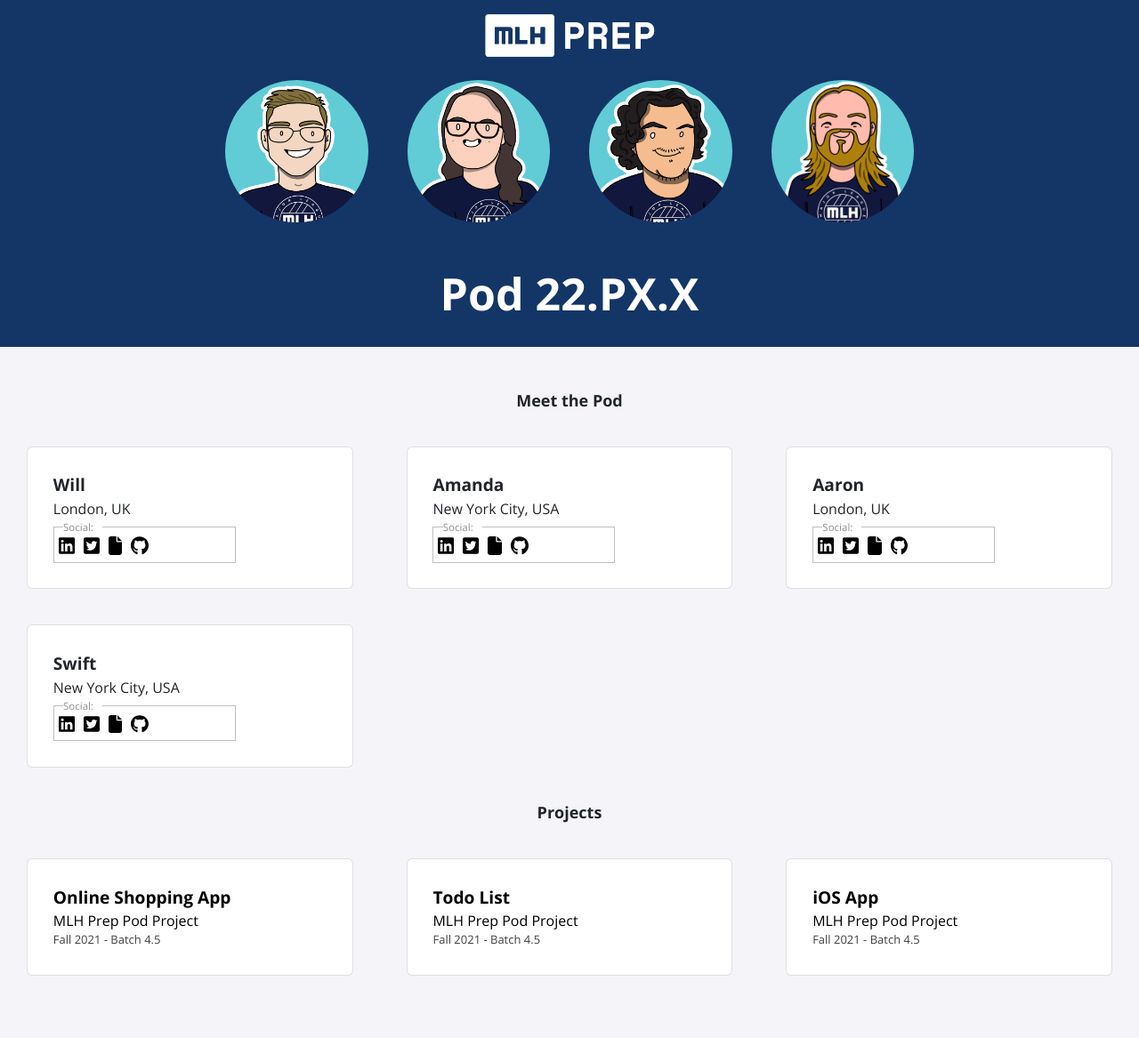
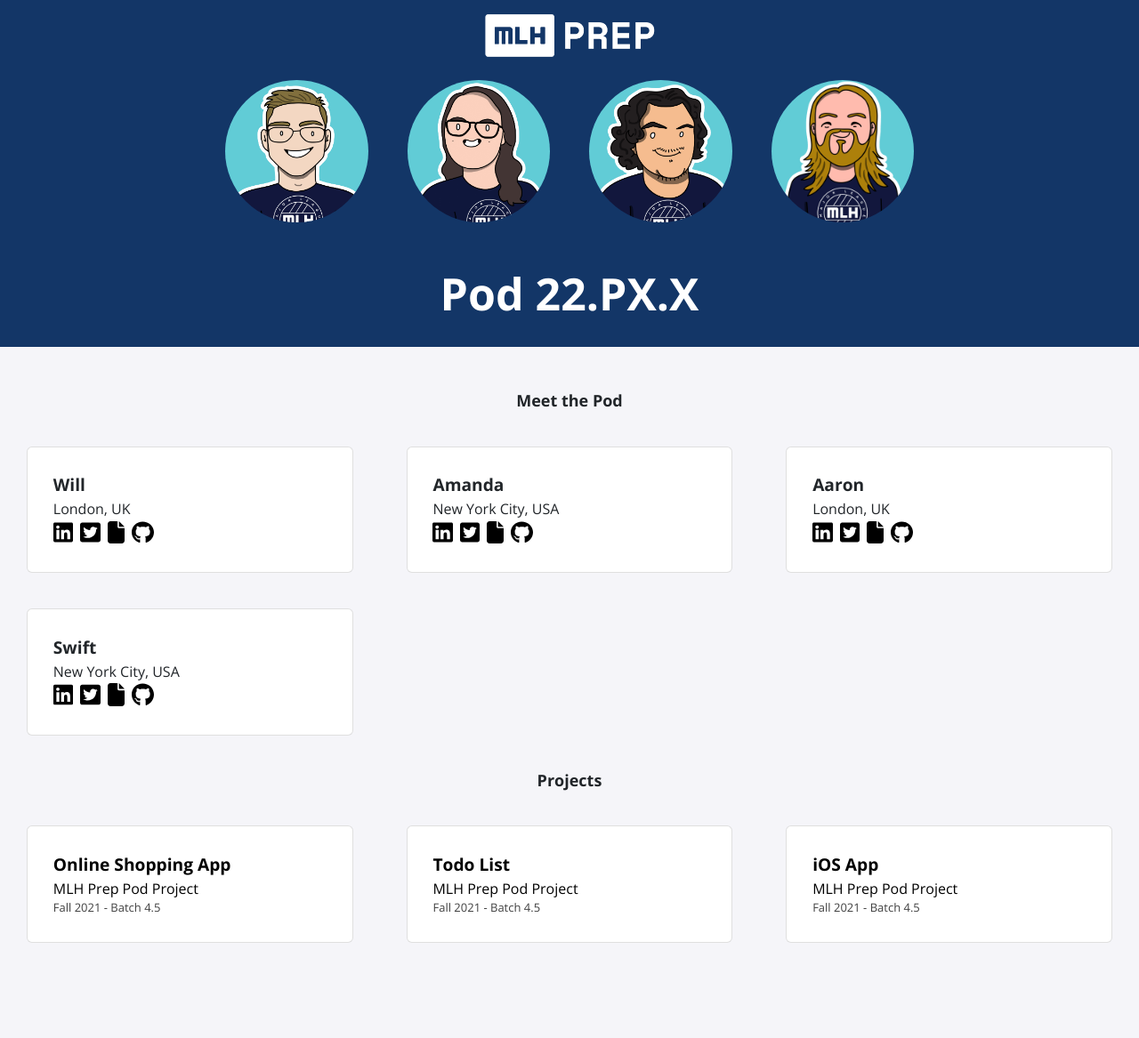
Before and after one commit to MLH-Fellowship/prep-portfolio-22.AUG.PREP.1, a Jekyll site: the page built from index.html, in a window 1280 px wide. Shown: the whole page at 89% size. Built offline with Jekyll 4.4.1, drawn with Linux system fonts in a browser that asks for light colours; nearby versions of some CDN libraries; after the commit the page ends 1130 px from its top, so only the background shows below that.

Commit message:
Removed the border

```diff
--- a/_includes/description.html
+++ b/_includes/description.html
@@ -5,8 +5,6 @@
                 <div class="info">
                         <p class="title"> {{ item.name }}</p>
                         <p class="location"> {{ item.location }}</p>
-                        <fieldset class="socials">
-                                <legend>Social: </legend>
 
                         <a href="{{item.linkdin}}" target="_blank"><img class="social-icon"
                                         src="../assets/img/social/linkedin.svg" /></a>
@@ -16,7 +14,6 @@
                                         src="../assets/img/social/resume.svg" /></a>
                         <a href="{{item.github}}" target="_blank"><img class="social-icon"
                                         src="../assets/img/social/github.svg" /></a>
-                        </fieldset>
                 </div>
 
         </div>
--- a/_sass/all.scss
+++ b/_sass/all.scss
@@ -12,27 +12,11 @@
 
 
 .social-icon {
-  height: 1.7vw;
-  padding: 0px 0px 5px 5px;
+  height: 1.5vw;
+  padding: 0px 3px 0px 0px;
   margin-bottom: 3px;
 }
 
-
-.socials {
-  border: 1px solid rgb(192, 192, 192);
-  width: 16vw;
-  height: auto;
-
-  legend {
-    font-size: .9vw;
-    color: rgb(143, 143, 143);
-    width: auto;
-    padding-right: 10px;
-    margin-bottom: 0;
-    margin-left: 0.8vw;
-  }
-
-}
 
 @media only screen and (max-width: 1500px) {
   .card-container {
```
Lines whose indentation alone changed are shown as unchanged.
